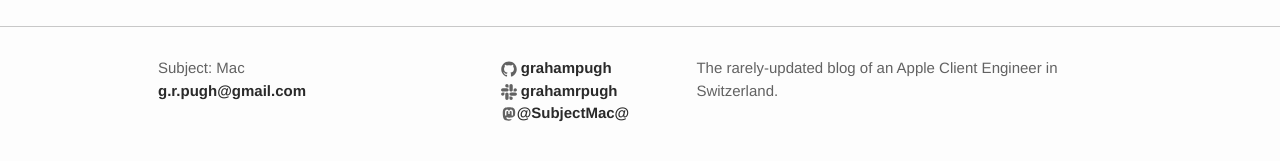
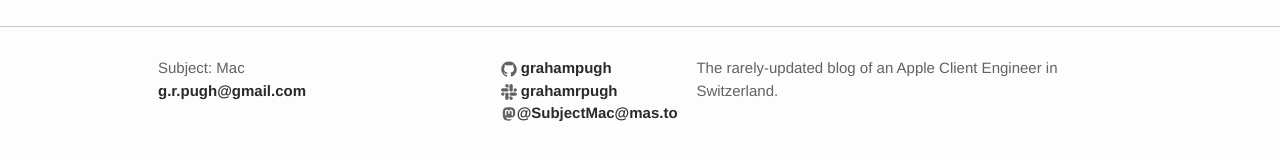
Before and after one commit to grahampugh/grahampugh.github.io, a Jekyll site: the page built from index.html, in a window 1280 px wide and 900 px high, scrolled down 1735 px. Shown: the part 715-876 px from the top of the window. Built offline with Jekyll 4.4.1, drawn with Linux system fonts in a browser that asks for light colours; the list of posts is cut into pages by our own code; comment, search, counter and statistics services are not loaded.

Commit message:
hopefully the last tweak

```diff
--- a/_includes/footer.html
+++ b/_includes/footer.html
@@ -32,7 +32,7 @@
 
           {% if site.mastodon_username %}
           <li>
-            {% include icon-mastodon.html username=site.mastodon_username mastodon_url=site.mastodon_url %}
+            {% include icon-mastodon.html username=site.mastodon_username mastodon_server=site.mastodon_server %}
           </li>
           {% endif %}
        </ul>
```
